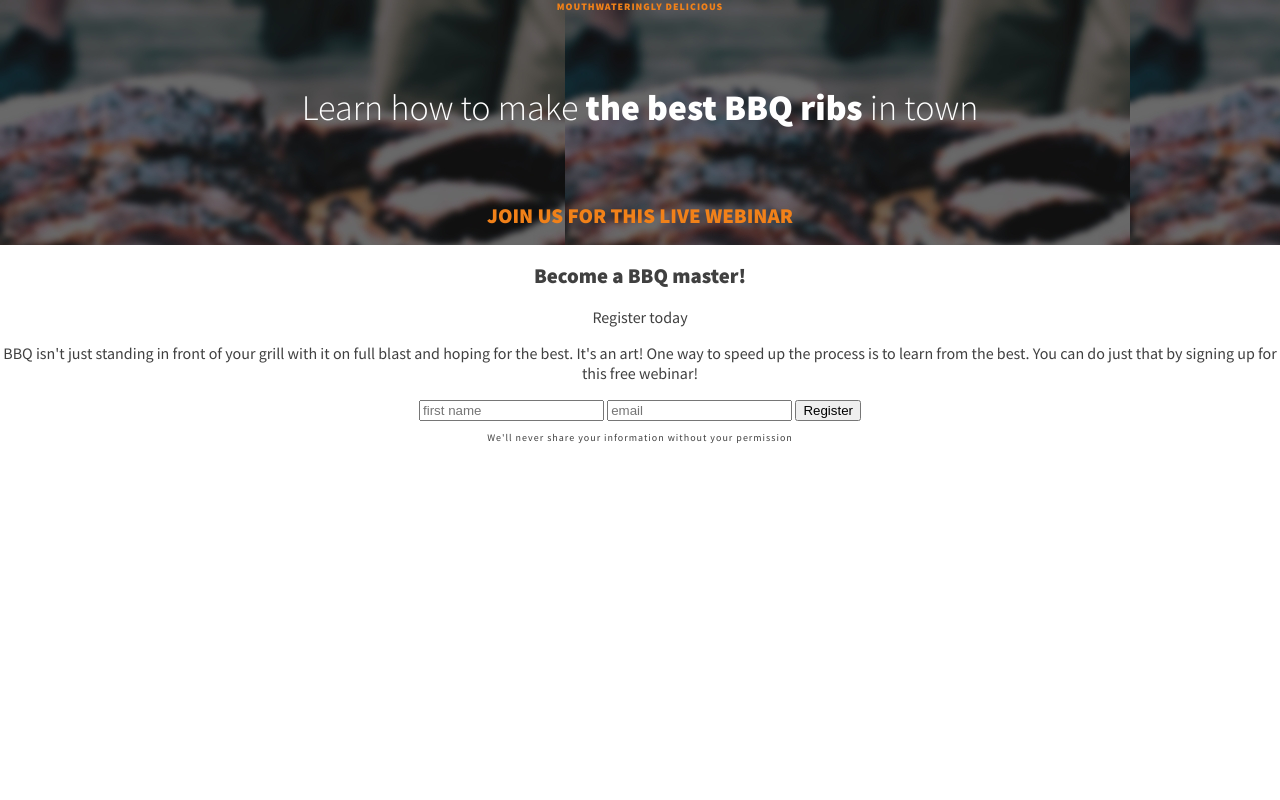
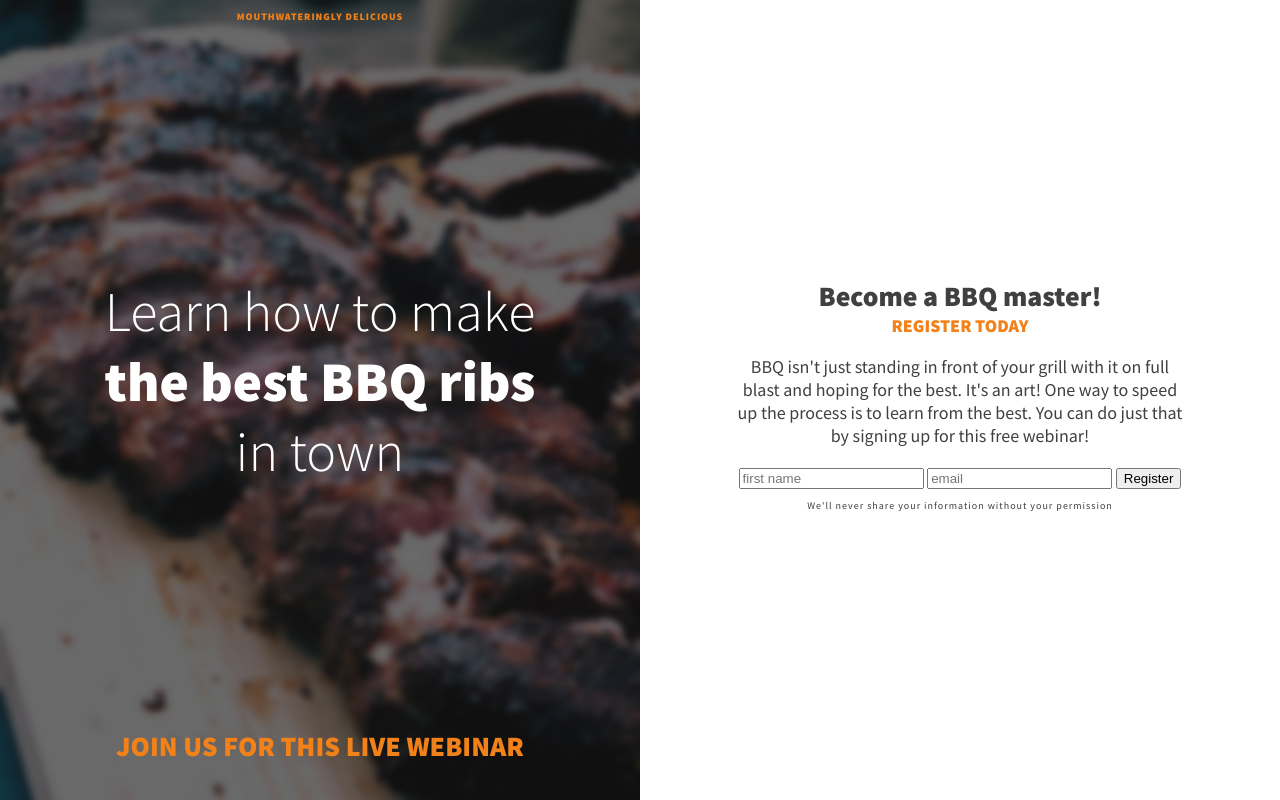
Before and after one commit to davis-matt0/kp-bbq-splash-page, a plain HTML site: page index.html in a window 1280 px wide. Drawn offline with Linux system fonts and the light colour scheme.

Commit message:
width and height adjustments and starting desktop version

```diff
--- a/css/style.css
+++ b/css/style.css
@@ -16,7 +16,7 @@ h1 {
   font-size: 2.25rem;
   color: white;
   font-weight: 300;
-  margin: 2em 0;
+  margin: 0;
 }
 
 .subtitle {
@@ -27,13 +27,20 @@ h1 {
   margin: 0;
 }
 
+.main-content-subtitle {
+  color: #f18119;
+  font-weight: 900;
+  text-transform: uppercase;
+  margin-top: 0;
+}
+
 h2 {
   font-size: 1.3125rem;
-  font-weight: 700;
+  margin: 0;
 }
 
 strong {
-  font-weight: 700;
+  font-weight: 900;
 }
 
 .top-text {
@@ -43,7 +50,6 @@ strong {
   font-weight: 900;
   letter-spacing: 1px;
   order: -1;
-  margin: 0;
 }
 
 .fine-print {
@@ -54,8 +60,59 @@ strong {
 .intro {
   background-color: #404040;
   background-image: url(../img/dark-ribs.jpg);
-  object-fit: cover;
-  padding: 0 0.25em 1em;
+  background-size: cover;
+  background-position: center;
+  padding: 0 0.5em 2em;
+}
+
+.main-content {
+  padding: 2em 1em;
+}
+
+.container {
+  max-width: 300px;
+  margin: 0 auto;
+}
+
+.container-intro {
   display: flex;
   flex-direction: column;
+  justify-content: space-between;
+  min-height: 50vh;
 }
+
+@media (min-width: 500px) {
+  body {
+    font-size: 1.125rem;
+    display: flex;
+  }
+
+  h1 {
+    font-size: 3.5rem;
+  }
+
+  h2,
+  .subtitle {
+    font-size: 1.75rem;
+  }
+
+  .intro,
+  .main-content {
+    width: 50%;
+    min-height: 100vh;
+  }
+
+  .main-content {
+    display: flex;
+    flex-direction: column;
+    justify-content: center;
+  }
+
+  .container {
+    max-width: 450px;
+  }
+
+  .container-intro {
+    height: 100%;
+  }
+}
--- a/index.html
+++ b/index.html
@@ -14,20 +14,23 @@
   </head>
   <body>
     <div class="intro">
+      <div class="container container-intro">
         <h1 class="title">
           Learn how to make <strong>the best BBQ ribs</strong> in town
         </h1>
         <p class="subtitle">Join us for this live webinar</p>
         <p class="top-text">Mouthwateringly delicious</p>
       </div>
+    </div>
     <div class="main-content">
+      <div class="container">
         <h2 class="main-content-title">Become a BBQ master!</h2>
         <p class="main-content-subtitle">Register today</p>
         <p class="main-content-body">
-        BBQ isn't just standing in front of your grill with it on full blast and
-        hoping for the best. It's an art! One way to speed up the process is to
-        learn from the best. You can do just that by signing up for this free
-        webinar!
+          BBQ isn't just standing in front of your grill with it on full blast
+          and hoping for the best. It's an art! One way to speed up the process
+          is to learn from the best. You can do just that by signing up for this
+          free webinar!
         </p>
         <form action="POST" class="sign-up-form">
           <label for="first-name"></label>
@@ -51,5 +54,6 @@
           We'll never share your information without your permission
         </p>
       </div>
+    </div>
   </body>
 </html>
```
Lines whose indentation alone changed are shown as unchanged.
